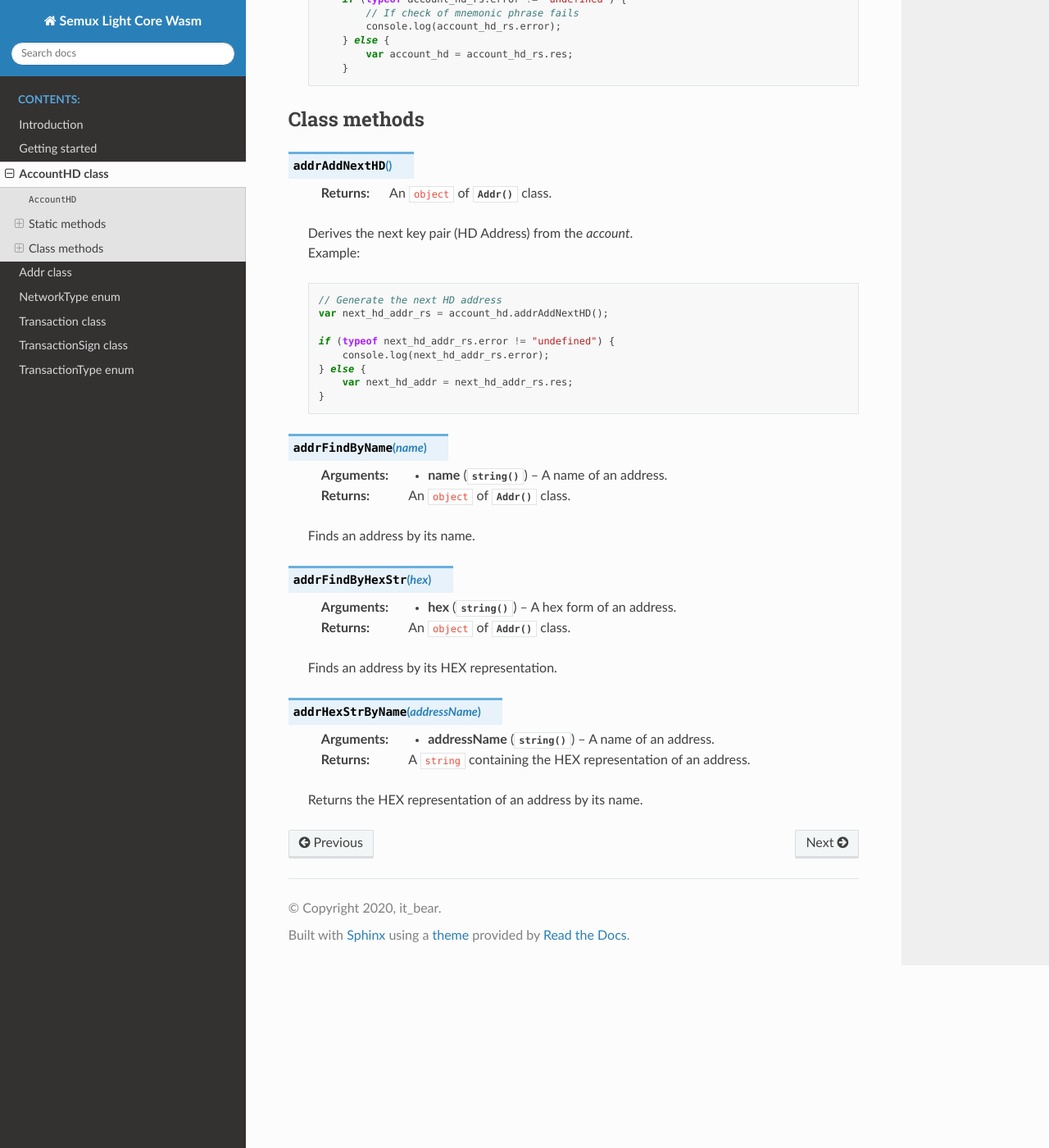
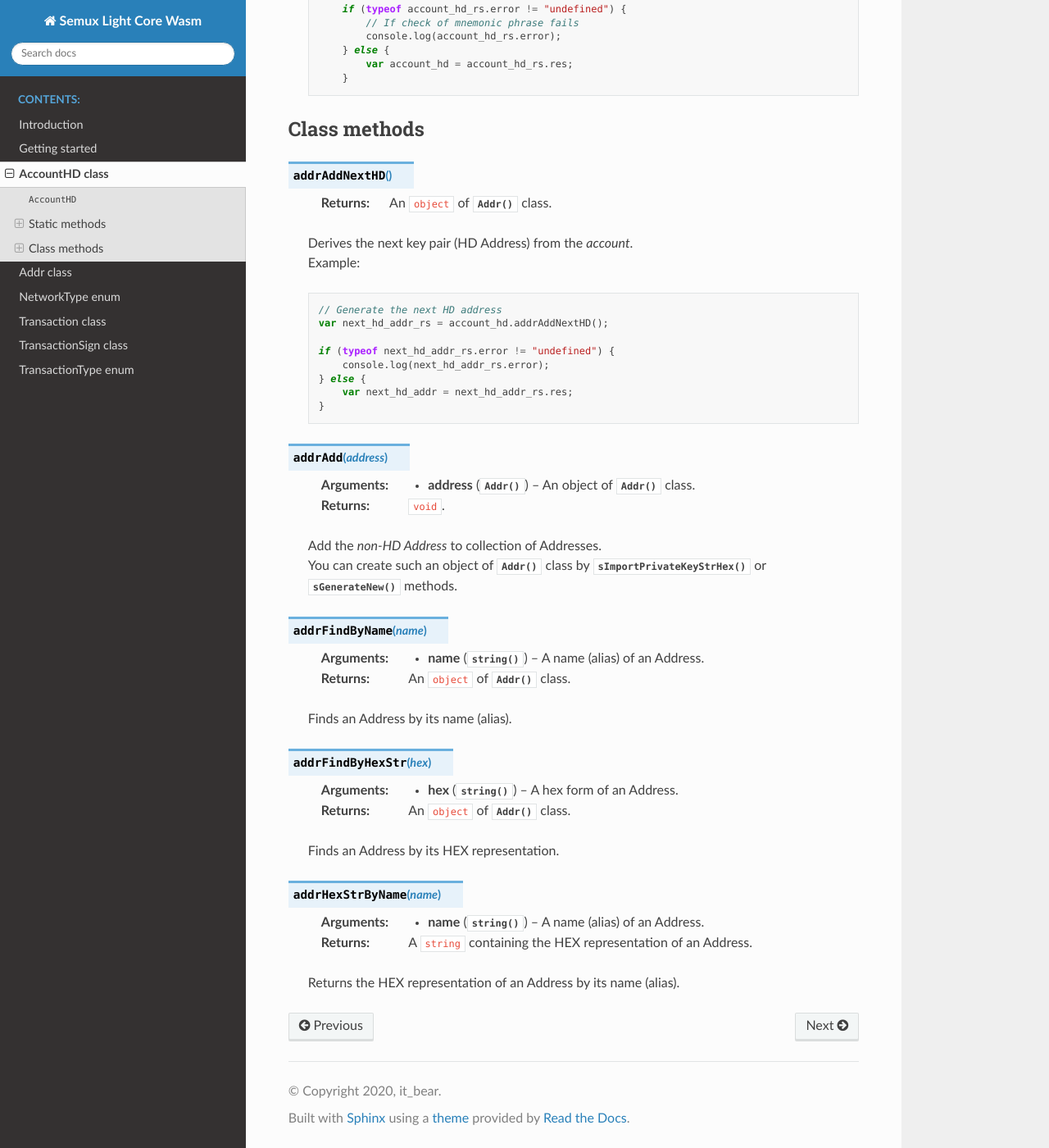
Before and after one commit to uno-labs/UnoSemuxLightCoreWasm, a Sphinx documentation site: the page built from docs/source/usage/AccountHD.rst, in a window 1280 px wide and 1400 px high, scrolled down 1187 px. Shown: the whole window at 82% size. Built offline with Sphinx 7.4.7 and the Read the Docs theme 2.0.0, drawn with Linux system fonts in a browser that asks for light colours; some of the changed text lies outside the part shown.

Commit message:
Edit AccountHD description

```diff
--- a/docs/source/usage/AccountHD.rst
+++ b/docs/source/usage/AccountHD.rst
@@ -1,13 +1,15 @@
 AccountHD class
 ===============
+
+.. note::
+   The concepts of `HD Address` and `non-HD Address` mean an object of the :js:class:`Addr` class, which is essentially a key pair.
+
 
 .. js:class:: AccountHD
 
    An object of this class is not created using the ``new`` operator,
    but is returned by the static function :js:func:`sImportFromMnemonic` importing a `mnemonic phrase`.
 
-   .. note::
-      The concept of `HD Address` means an object of the :js:class:`Addr` class, which is essentially a key pair.
 
 Static methods
 --------------
@@ -81,25 +83,34 @@ Class methods
       }
 
 
+.. js:function:: addrAdd(address)
+
+   :param Addr address: An object of :js:class:`Addr` class.
+   :returns: ``void``.
+
+   | Add the `non-HD Address` to collection of Addresses.
+   | You can create such an object of :js:class:`Addr` class by :js:func:`sImportPrivateKeyStrHex` or :js:func:`sGenerateNew` methods.
+
+
 .. js:function:: addrFindByName(name)
 
-   :param string name: A name of an address.
+   :param string name: A name (alias) of an Address.
    :returns: An ``object`` of :js:class:`Addr` class.
 
-   | Finds an address by its name.
+   | Finds an Address by its name (alias).
 
 
 .. js:function:: addrFindByHexStr(hex)
 
-   :param string hex: A hex form of an address.
+   :param string hex: A hex form of an Address.
    :returns: An ``object`` of :js:class:`Addr` class.
 
-   | Finds an address by its HEX representation.
+   | Finds an Address by its HEX representation.
 
 
-.. js:function:: addrHexStrByName(addressName)
+.. js:function:: addrHexStrByName(name)
 
-   :param string addressName: A name of an address.
-   :returns: A ``string`` containing the HEX representation of an address.
+   :param string name: A name (alias) of an Address.
+   :returns: A ``string`` containing the HEX representation of an Address.
 
-   | Returns the HEX representation of an address by its name.
+   | Returns the HEX representation of an Address by its name (alias).
--- a/docs/source/usage/Addr.rst
+++ b/docs/source/usage/Addr.rst
@@ -1,12 +1,12 @@
 Addr class
 ==========
+
+.. note::
+   The concepts of `HD Address` or `non-HD Address` mean an object of the :js:class:`Addr` class, which is essentially a key pair.
 
 .. js:class:: Addr
 
    This class is designed to work with a specific key pair (not with an HD wallet).
-
-   .. note::
-      The concept of `HD Address` means an object of the :js:class:`Addr` class, which is essentially a key pair.
 
 
 Static methods
--- a/docs/source/usage/Introduction.rst
+++ b/docs/source/usage/Introduction.rst
@@ -11,8 +11,10 @@ It should have the following main features:
 - Random mnemonic phrase generation;
 - Creation or recovery an HD Account based on a mnemonic phrase;
 - Import a private key;
-- Deriving a sequence of key pairs (Addresses) for the HD Account;
-- Finding derived Addresses in HD Account;
+- Generating a random key pair (Address);
+- Deriving a sequence of key pairs (HD Addresses) for the HD Account;
+- Finding derived HD Addresses in HD Account;
+- Finding non-HD Addresses (imported or genearated);
 - Generating a message for a transaction;
 - Signing transaction messages.
 
```
Also changed, not shown: docs/source/usage/Get-started.rst (+8 -2 lines).
